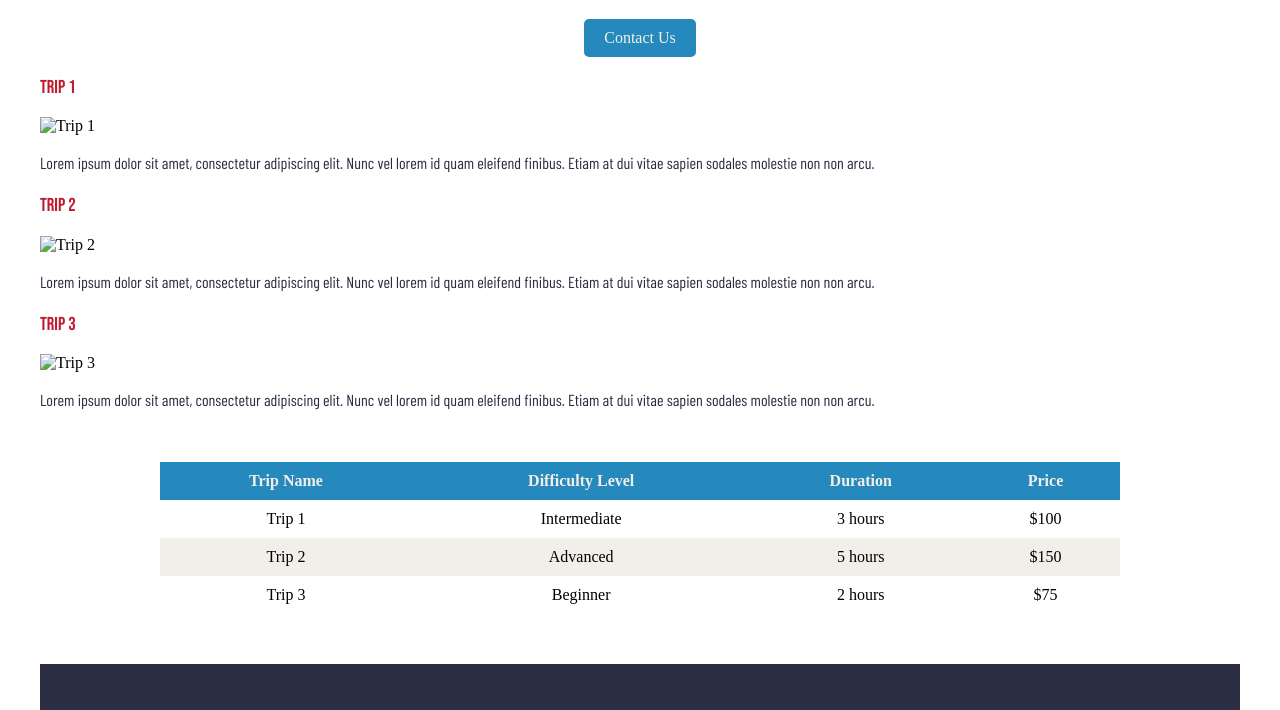
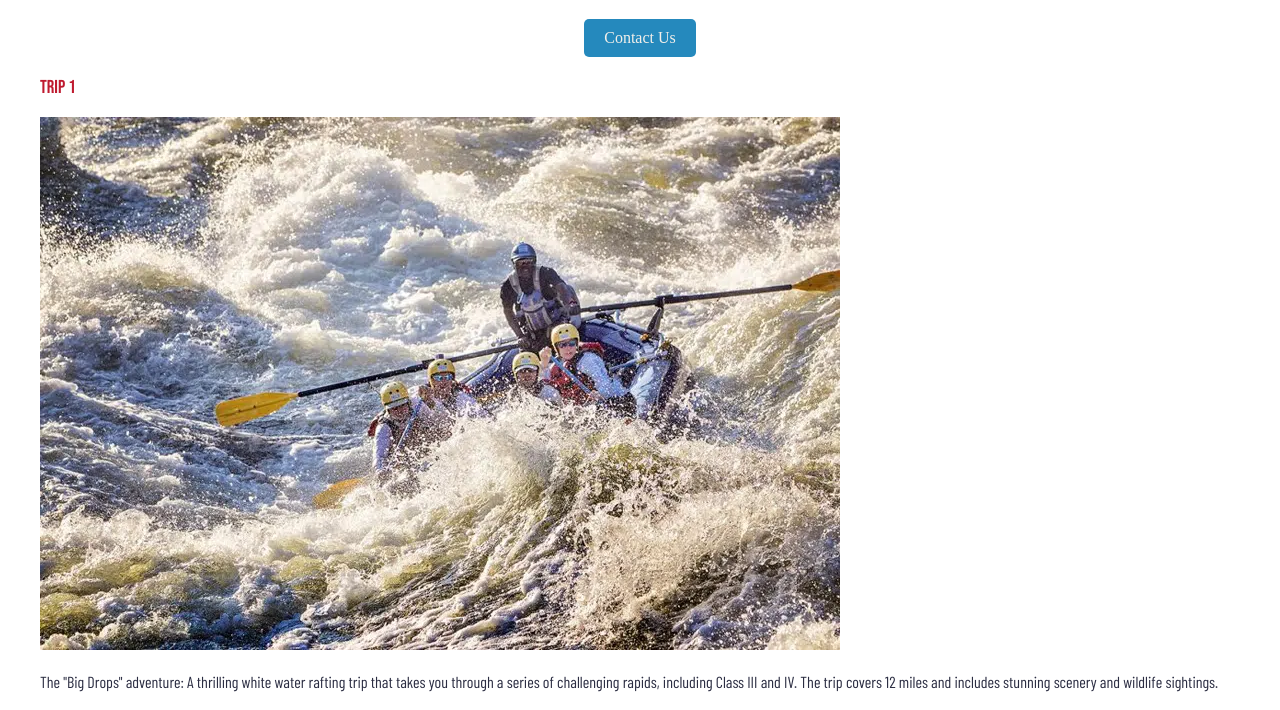
Before and after one commit to alanbazan97/wdd130, a plain HTML site: page wwr/trips.html in a window 1280 px wide. Shown: the part 450-1160 px from the top of the page. Drawn offline with nearby package versions, Linux system fonts and the light colour scheme; a web font is replaced by a local one.

Commit message:
new file:   wwr/images/trip1.png 	new file:   wwr/images/trip2.png 	new file:   wwr/images/trip3.png 	modified:   wwr/trips.html

```diff
--- a/wwr/trips.html
+++ b/wwr/trips.html
@@ -29,20 +29,20 @@
 
     <section class="trip">
     <h3>Trip 1</h3>
-    <img src="images/trip1.jpg" alt="Trip 1">
-    <p>Lorem ipsum dolor sit amet, consectetur adipiscing elit. Nunc vel lorem id quam eleifend finibus. Etiam at dui vitae sapien sodales molestie non non arcu. </p>
+    <img src="images/trip1.png" alt="Trip 1">
+    <p>The "Big Drops" adventure: A thrilling white water rafting trip that takes you through a series of challenging rapids, including Class III and IV. The trip covers 12 miles and includes stunning scenery and wildlife sightings.</p>
     </section>
 
     <section class="trip">
     <h3>Trip 2</h3>
-    <img src="images/trip2.jpg" alt="Trip 2">
-    <p>Lorem ipsum dolor sit amet, consectetur adipiscing elit. Nunc vel lorem id quam eleifend finibus. Etiam at dui vitae sapien sodales molestie non non arcu. </p>
+    <img src="images/trip2.png" alt="Trip 2">
+    <p>The "Extreme Expedition": A multi-day white water rafting trip that takes you through some of the most remote and challenging rapids in the country. This trip covers over 50 miles and includes Class IV and V rapids, as well as camping under the stars and breathtaking views of the wilderness.</p>
     </section>
 
     <section class="trip">
     <h3>Trip 3</h3>
-    <img src="images/trip3.jpg" alt="Trip 3">
-    <p>Lorem ipsum dolor sit amet, consectetur adipiscing elit. Nunc vel lorem id quam eleifend finibus. Etiam at dui vitae sapien sodales molestie non non arcu. </p>
+    <img src="images/trip3.png" alt="Trip 3">
+    <p>The "Family Fun" trip: A milder white water rafting adventure that is perfect for families with young children or those looking for a more relaxed experience. This trip covers 8 miles and includes Class II and III rapids, as well as opportunities for swimming and picnicking.</p>
     </section>
 
     <table class="trip-table">
@@ -65,13 +65,13 @@
                 <td>Trip 2</td>
                 <td>Advanced</td>
                 <td>5 hours</td>
-                <td>$150</td>
+                <td>$200</td>
             </tr>
             <tr>
                 <td>Trip 3</td>
                 <td>Beginner</td>
                 <td>2 hours</td>
-                <td>$75</td>
+                <td>$65</td>
             </tr>
         </tbody>
     </table>
```
Also changed, not shown: wwr/images/trip1.png (added), wwr/images/trip2.png (added), wwr/images/trip3.png (added).
